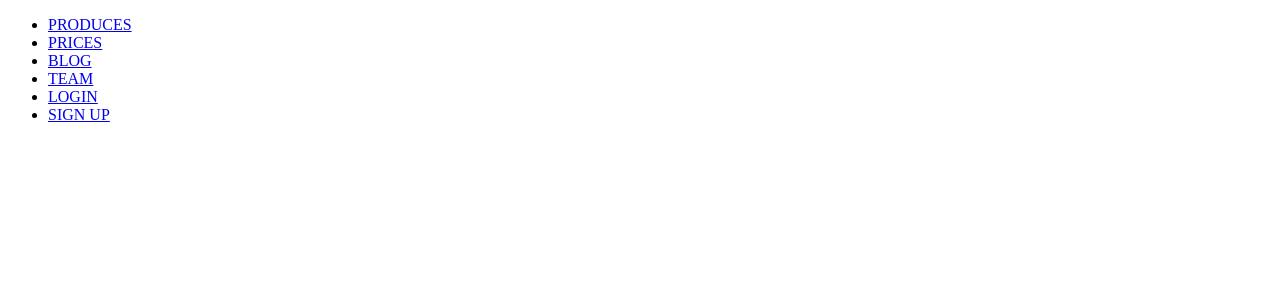
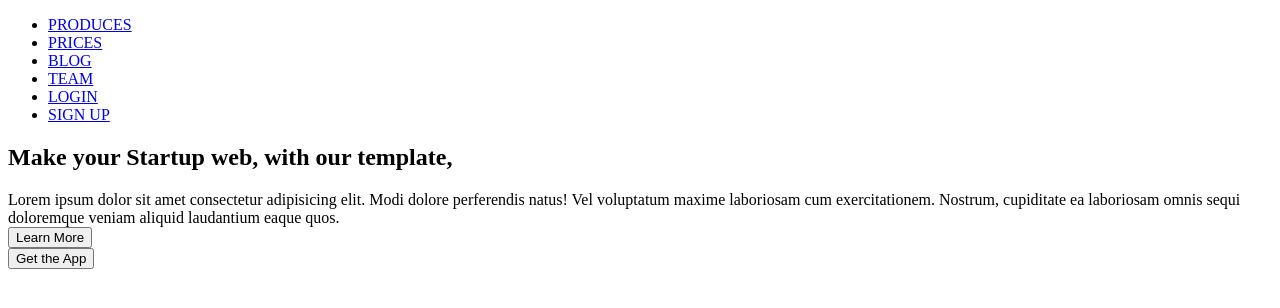
Before and after one commit to maykaltenev/mobile-app, a plain HTML site: page index.html in a window 1280 px wide. Drawn offline with Linux system fonts and the light colour scheme.

Commit message:
article one

```diff
--- a/index.html
+++ b/index.html
@@ -22,5 +22,25 @@
         </ul>
       </nav>
     </header>
+    <main>
+      <section class="main-container"></section>
+      <article>
+        <div class="intro">
+          <h2>Make your Startup web, with our template,</h2>
+          Lorem ipsum dolor sit amet consectetur adipisicing elit. Modi dolore
+          perferendis natus! Vel voluptatum maxime laboriosam cum
+          exercitationem. Nostrum, cupiditate ea laboriosam omnis sequi
+          doloremque veniam aliquid laudantium eaque quos.
+        </div>
+        <div class="buttons">
+          <div class="learn-more">
+            <input type="button" id="1" value="Learn More" />
+          </div>
+          <div class="get-the-app">
+            <input type="button" id="2" value="Get the App" />
+          </div>
+        </div>
+      </article>
+    </main>
   </body>
 </html>
```
